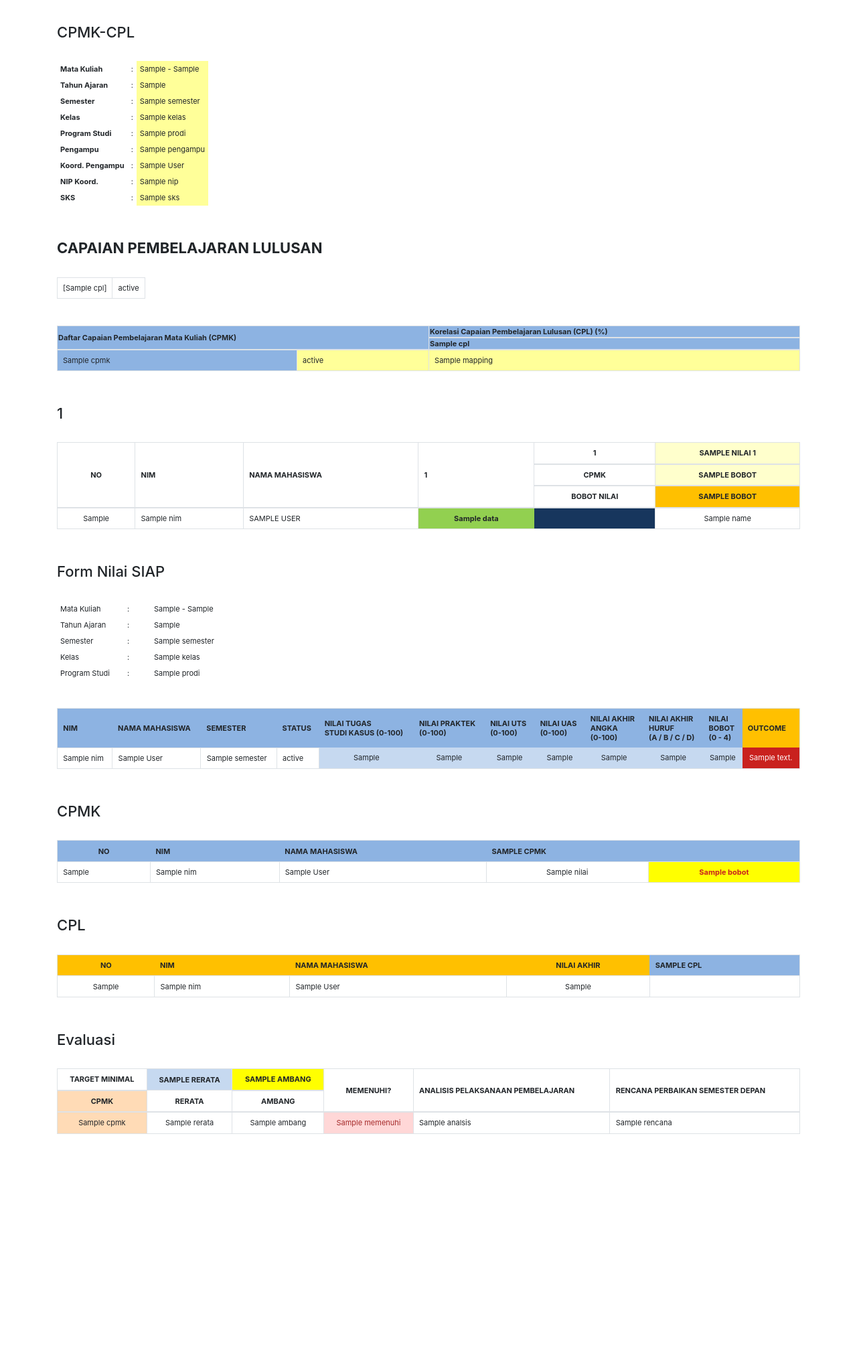
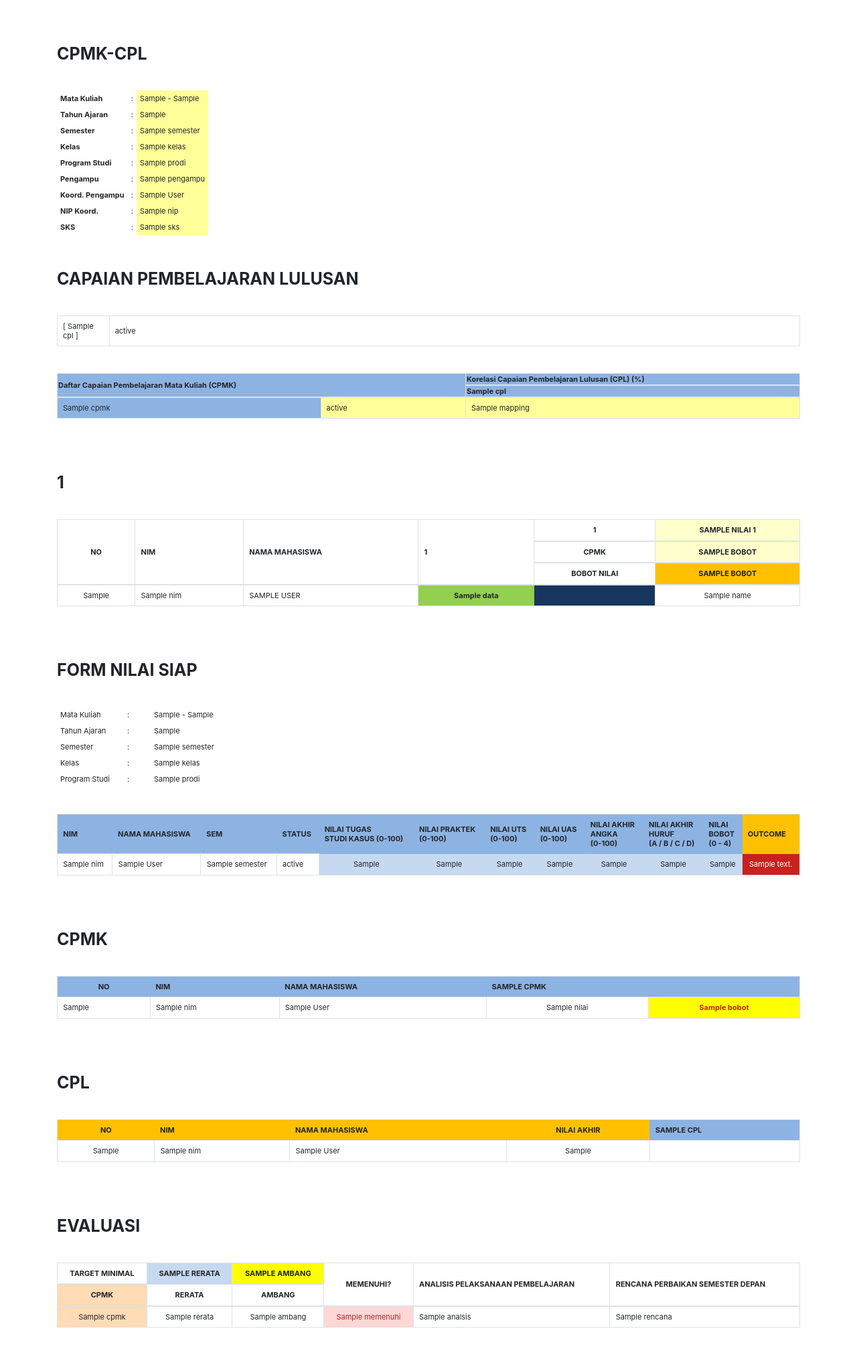
Before and after one commit to pakavisavero/be-obe, a Python web app: template files/template/portofolio.html in a window 1280 px wide. Shown: the whole page at 67% size. Before the commit the page ends 1693 px from the top, so only its background shows below. Run offline with Jinja, Linux system fonts and the light colour scheme; the template is opened without the code that fills it: most values are stand-ins (such as "Sample title", 1, 10 or a date in 2020).

Commit message:
complete portofolio

```diff
--- a/files/template/portofolio.html
+++ b/files/template/portofolio.html
@@ -204,10 +204,13 @@
         padding: 5px;
       }
 
-      h2#title-cpl {
+      h2#title-cpl,
+      h2.title {
         font-weight: bold;
         text-transform: uppercase;
-        margin-top: 50px;
+        font-size: 25px !important;
+        padding-top: 30px;
+        padding-bottom: 10px;
       }
 
       table#list-cpl {
@@ -280,7 +283,7 @@
         <tbody>
           {% for cpl in cpl_prodis %}
           <tr>
-            <td>[{{ cpl.name }}]</td>
+            <td style="width: 7%">[ {{ cpl.name }} ]</td>
             <td>{{ cpl.statement }}</td>
           </tr>
           {% endfor %}
@@ -295,7 +298,7 @@
               scope="col"
               colspan="2"
               rowspan="2"
-              style="vertical-align: middle"
+              style="vertical-align: middle; width: 55%"
             >
               Daftar Capaian Pembelajaran Mata Kuliah (CPMK)
             </th>
@@ -474,7 +477,7 @@
             scope="col"
             style="vertical-align: middle"
           >
-            Semester
+            Sem
           </th>
           <th
             class="text-left text-header blueBg"
```
Also changed, not shown: 1 other file.
